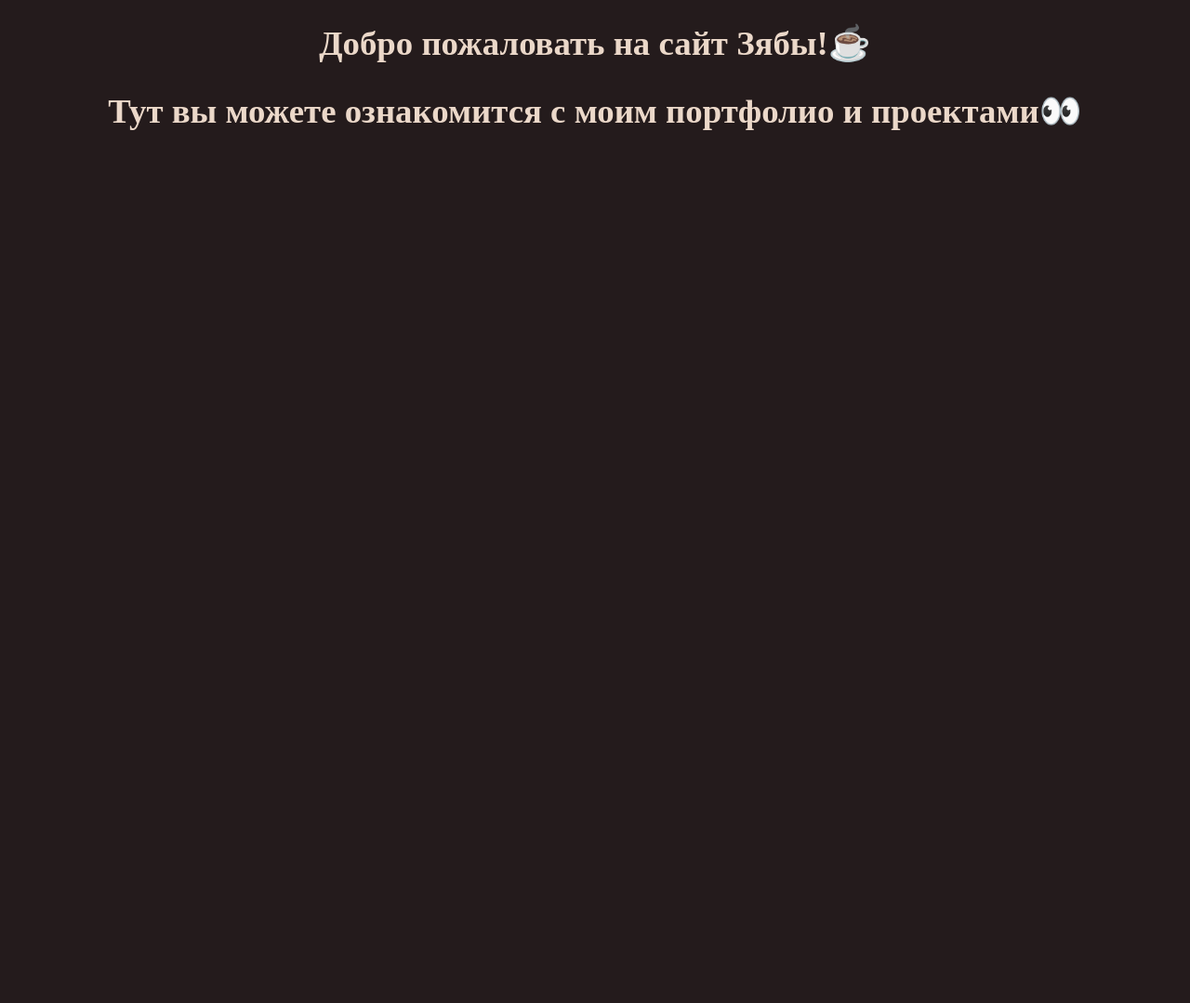
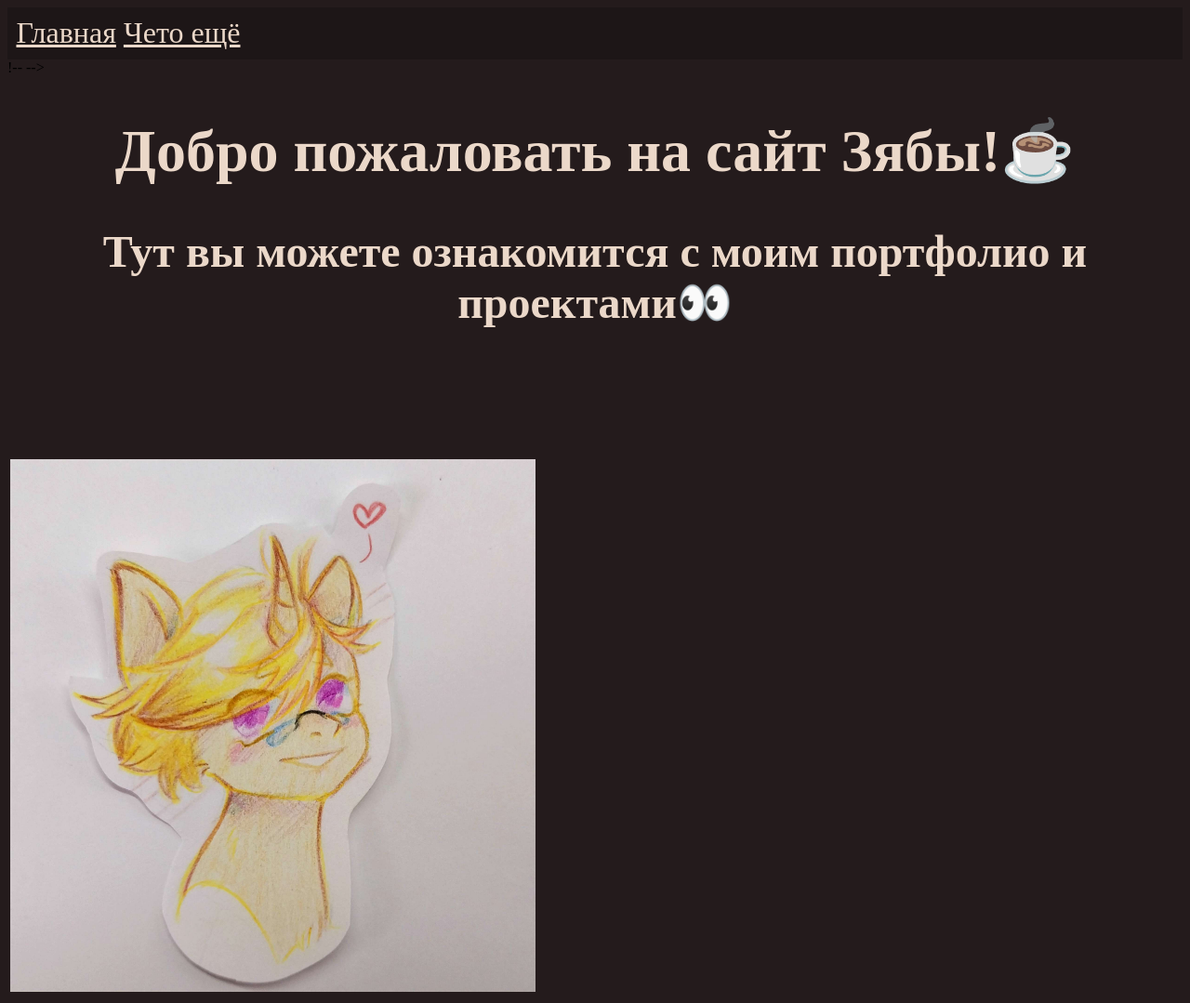
Before and after one commit to Zabadoooj/zabadooj.github.io, a plain HTML site: page docs/index.html in a window 1280 px wide. Shown: the whole page at 93% size. Before the commit the page ends 800 px from the top, so only its background shows below. Drawn offline with Linux system fonts and the light colour scheme.

Commit message:
Чета

```diff
--- a/docs/css/index.css
+++ b/docs/css/index.css
@@ -11,10 +11,30 @@ h3{
 	color: #EBD8C9;
 }
 
+.hat{
+	font-size: 200%;
+	background-color: #00000030;
+	padding: 0.75%;
+}
+.header{
+	color: #EBD8C9;
+}
+
 
 
 .welcome_text{
 	text-align: center;
-	font-size: 230%;
+	font-size: 200%;
 	min-width: 50%;
+	text-shadow: #0000;
 }
+
+
+.zaba_ava{
+	margin-top: 100px;
+	margin-left: 0.2%;
+	width: 60%;
+	height: 60%;
+	max-width: 565px;
+	max-height: 580px;
+}
--- a/docs/index.html
+++ b/docs/index.html
@@ -4,11 +4,22 @@
 <head>
 	<title>✨Сайтик Зябки✨</title>
 
-	<link rel="stylesheet" href="./css/index.css">
+	<div class="hat">
+		<a class="header" href="./index.html">Главная</a>
+		<a class="header" href="./index.html">Чето ещё</a>
+
+	</div>
+
+	!-- <link rel="stylesheet" href="./css/index.css"> -->
 
 </head>
 
 <body>
-	<h1 class="welcome_text">Добро пожаловать на сайт Зябы!☕</h1>
-	<h2 class="welcome_text">Тут вы можете ознакомится с моим портфолио и проектами👀</h2>
+	<div class="welcome_text">
+	<h1>Добро пожаловать на сайт Зябы!☕</h1>
+	<h2>Тут вы можете ознакомится с моим портфолио и проектами👀</h2>
+	</div>
+
+	<img class="zaba_ava" src="icon.jpg">
+
 </body>
```
